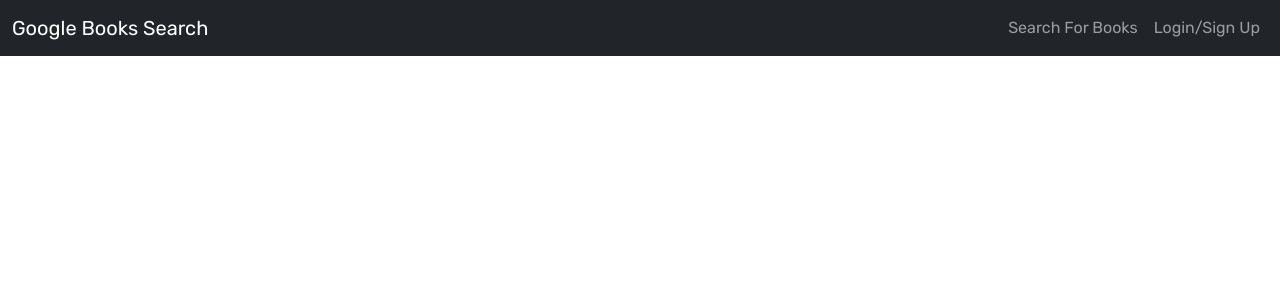
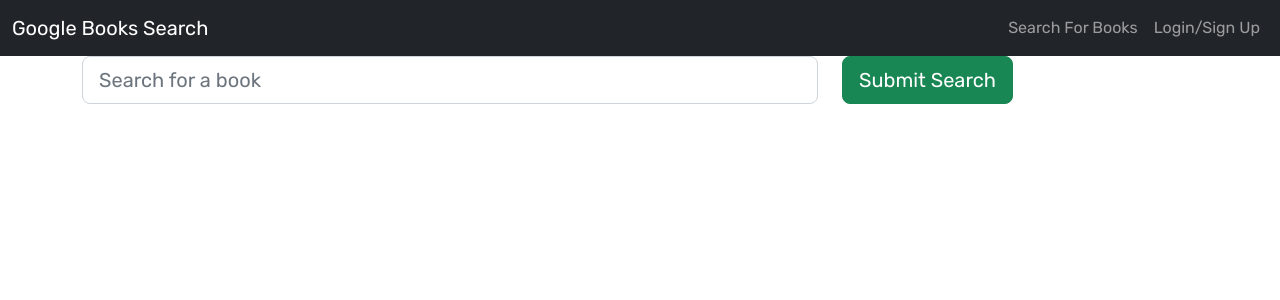
Before and after one commit to lvanness7690/mean-book-search-engine, a React (Vite) app in the folder client/: page / in a window 1280 px wide. Shown: the top 300 px of the page. Built offline with nearby package versions, Linux system fonts and the light colour scheme.

Commit message:
fixing save book

```diff
--- a/client/src/pages/SearchBooks.jsx
+++ b/client/src/pages/SearchBooks.jsx
@@ -4,63 +4,114 @@
 import Auth from '../utils/auth';
 import { saveBookIds, getSavedBookIds } from '../utils/localStorage';
 import { Container, Row, Col, Form, Button, Card } from 'react-bootstrap';
-import { searchGoogleBooks } from '../utils/API'; // This remains as your API call method
+import { searchGoogleBooks } from '../utils/API'; // Ensure this is the correct import path
 
 const SearchBooks = () => {
   const [searchedBooks, setSearchedBooks] = useState([]);
   const [searchInput, setSearchInput] = useState('');
   const [savedBookIds, setSavedBookIds] = useState(getSavedBookIds());
 
-  const [saveBook, { error }] = useMutation(SAVE_BOOK, {
-    update(cache, { data: { saveBook } }) {
-      cache.modify({
-        fields: {
-          me(existingMeRefs = {}) {
-            const newBookRef = cache.writeFragment({
-              data: saveBook,
-              fragment: gql`
-                fragment NewBook on Book {
-                  id
-                  bookId
-                  authors
-                  description
-                  title
-                  image
-                  link
-                }
-              `,
-            });
-            return {
-              ...existingMeRefs,
-              savedBooks: [...existingMeRefs.savedBooks, newBookRef],
-            };
-          },
-        },
-      });
-    },
-  });
+  const [saveBook] = useMutation(SAVE_BOOK);
 
   useEffect(() => {
-    return () => saveBookIds(savedBookIds);
+    saveBookIds(savedBookIds); // Update localStorage
   }, [savedBookIds]);
 
-  // handleFormSubmit: unchanged, continues to use searchGoogleBooks()
+  const handleFormSubmit = async (event) => {
+    event.preventDefault();
 
-  const handleSaveBook = async (bookId) => {
-    // find the book in `searchedBooks` array
-    const bookToSave = searchedBooks.find((book) => book.bookId === bookId);
+    if (!searchInput) {
+      return false;
+    }
 
     try {
-      await saveBook({
-        variables: { input: bookToSave },
-      });
-      setSavedBookIds([...savedBookIds, bookToSave.bookId]);
-    } catch (e) {
-      console.error(e);
+      const response = await searchGoogleBooks(searchInput);
+
+      if (!response.ok) {
+        throw new Error('Something went wrong!');
+      }
+
+      const { items } = await response.json();
+
+      const books = items.map((book) => ({
+        bookId: book.id,
+        authors: book.volumeInfo.authors || ['No author to display'],
+        title: book.volumeInfo.title,
+        description: book.volumeInfo.description,
+        image: book.volumeInfo.imageLinks?.thumbnail || '',
+      }));
+
+      setSearchedBooks(books);
+      setSearchInput('');
+    } catch (err) {
+      console.error(err);
     }
   };
 
-  // JSX for rendering the search input, book list, etc., remains the same
+  const handleSaveBook = async (bookId) => {
+    const bookToSave = searchedBooks.find((book) => book.bookId === bookId);
+
+    // Ensure the user is logged in
+    if (!Auth.loggedIn()) {
+      // Redirect the user to the login page or show an error message
+      return;
+    }
+
+    try {
+      // Make the mutation request with the authentication token in the headers
+      await saveBook({
+        variables: { input: bookToSave },
+        context: {
+          headers: {
+            Authorization: `Bearer ${Auth.getToken()}`
+          }
+        }
+      });
+      setSavedBookIds([...savedBookIds, bookId]);
+    } catch (err) {
+      console.error(err);
+    }
+  };
+
+  return (
+    <Container>
+      <Form onSubmit={handleFormSubmit}>
+        <Row>
+          <Col xs={12} md={8}>
+            <Form.Control
+              name="searchInput"
+              value={searchInput}
+              onChange={(e) => setSearchInput(e.target.value)}
+              type="text"
+              size="lg"
+              placeholder="Search for a book"
+            />
+          </Col>
+          <Col xs={12} md={4}>
+            <Button type="submit" variant="success" size="lg">
+              Submit Search
+            </Button>
+          </Col>
+        </Row>
+      </Form>
+      <Row xs={1} md={2} lg={3} className="g-3">
+        {searchedBooks.map((book) => (
+          <Col key={book.bookId}>
+            <Card>
+              {book.image && <Card.Img variant="top" src={book.image} alt={`The cover for ${book.title}`} />}
+              <Card.Body>
+                <Card.Title>{book.title}</Card.Title>
+                <Card.Text>{book.description}</Card.Text>
+                <Button variant="primary" onClick={() => handleSaveBook(book.bookId)}>
+                  Save
+                </Button>
+              </Card.Body>
+            </Card>
+          </Col>
+        ))}
+      </Row>
+    </Container>
+  );
 };
 
 export default SearchBooks;
--- a/client/src/utils/apollo.js
+++ b/client/src/utils/apollo.js
@@ -1,16 +1,16 @@
-// src/utils/apollo.js
 import { ApolloClient, InMemoryCache, createHttpLink, ApolloProvider } from '@apollo/client';
 import { setContext } from '@apollo/client/link/context';
 
 // HTTP connection to the GraphQL API
 const httpLink = createHttpLink({
-  uri: '/graphql', // Adjust if your GraphQL server endpoint differs
+  uri: 'http://localhost:3001/graphql', // Use the full URI to ensure correct endpoint is targeted
 });
 
 // Middleware that attaches the token to requests
 const authLink = setContext((_, { headers }) => {
-  // Assume the token is stored in localStorage for this example
-  const token = localStorage.getItem('id_token');
+  const token = typeof window !== 'undefined' ? localStorage.getItem('id_token') : null;
+  console.log('Token:', token); // Log the token
+  console.log('Headers before adding token:', headers); // Log headers before adding token
   return {
     headers: {
       ...headers,
```
Also changed, not shown: client/src/utils/auth.js (line endings or trailing spaces), client/src/utils/localStorage.js (line endings or trailing spaces), 2 other files (tests, documents, lock files or other folders).
